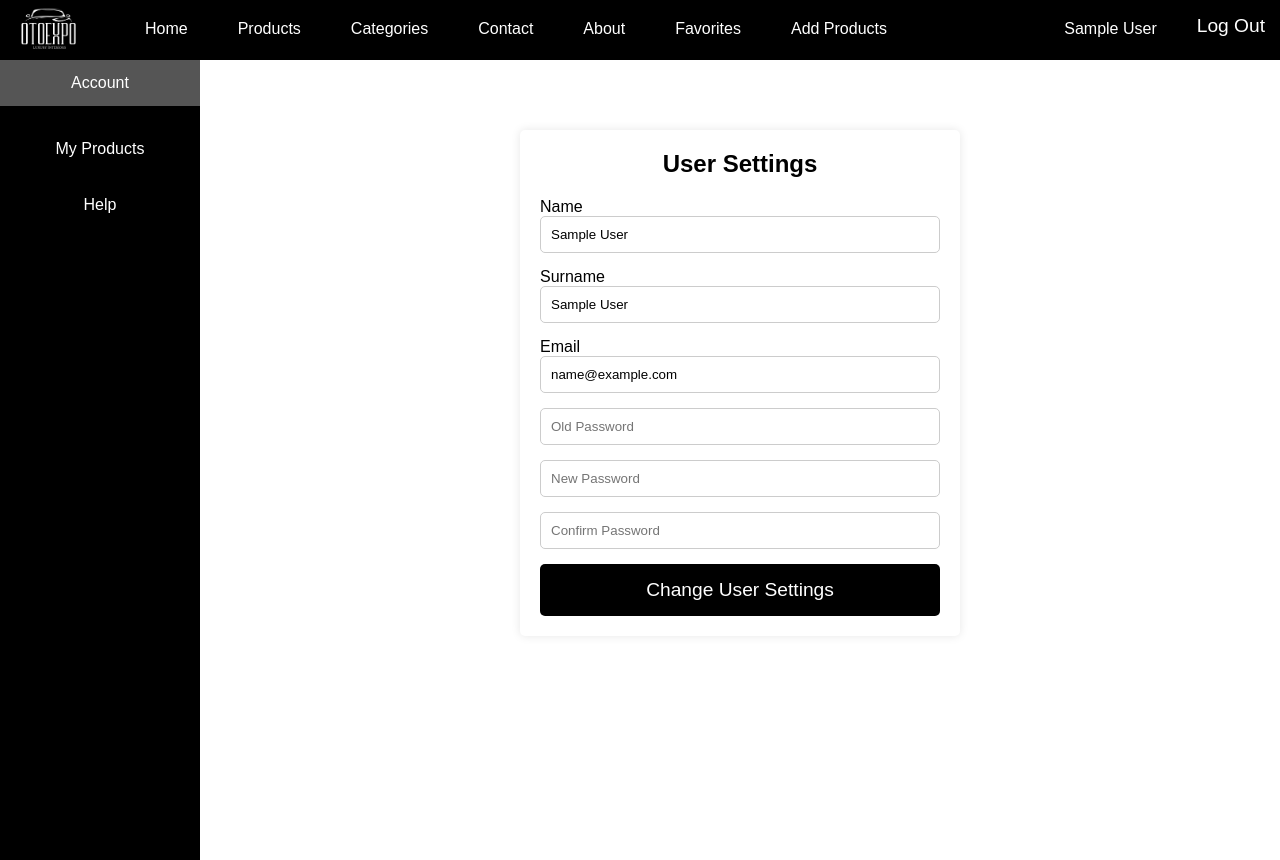
After one commit to Jaeger0000/OtoExpo, a Node server app: page /user/1/account in a window 1280 px wide. The commit adds this page. Run offline with Node 20, Linux system fonts and the light colour scheme; the visitor is signed in with stand-in values (Sample User, id 1); some libraries are stand-ins or nearby versions.

Commit message:
user setting page added

```diff
--- a/app.js
+++ b/app.js
@@ -5,8 +5,8 @@ const store = require('./util/session-store');
 const path = require('path');
 
 const session = require('express-session');
-
 const flash = require('connect-flash');
+const csrf  = require('csurf');
 
 const User = require('./models/user');
 const Favorite = require('./models/favorite');
@@ -28,6 +28,7 @@ const addProductRoutes = require('./routes/add-product');
 
 
 const app = express();
+const csrfProtection = csrf();
 
 app.set('view engine', 'ejs');
 app.set('views', 'views');
@@ -35,6 +36,7 @@ app.set('views', 'views');
 app.use(express.urlencoded({ extended: false }));
 app.use(express.static(path.join(__dirname, 'public')));
 app.use(session({secret: 'oto-expo-databese', resave: false, saveUninitialized: false, store: store}));
+app.use(csrfProtection);
 app.use(flash());
 
 app.use((req, res, next) => {
@@ -45,6 +47,7 @@ app.use((req, res, next) => {
                 res.locals.user = user;
             }
             res.locals.isAuthenticated = req.session.isLoggedIn;
+            res.locals.csrfToken = req.csrfToken();
             next();
         } catch (error) {
             console.log(error);
@@ -111,3 +114,16 @@ app.listen(3000);
 
 //
 //data yazdırırken html olarak yazmlarını sağlama eklenecek
+
+// kullanıcı forgot password kısmı
+// kullanıcı myproducts kısmı
+// kullanıcı myproducts edit kkısmı
+// kullanıcı myproducts delete kısmı
+// kullanıcı myproducts addcar addmotorcycle kısmı
+// kullanıcı myproducts addcar addmotorcycle backend kısmı
+// foto yükleme image kullanrak file kısmı
+// home page düzenlenecek
+// products detail kısmı eklenecek
+// products add favorite backend kısmı
+// products add favorite frontend kısmı
+// products categories kısmı düzenle
--- a/controllers/user-controller.js
+++ b/controllers/user-controller.js
@@ -8,16 +8,16 @@ exports.getFavorite = (req, res, next) => {
     } else {
         errormsg = null;
     }
-    async function init(){
+    async function init() {
         try {
-            if(!req.session.user){
+            if (!req.session.user) {
                 return res.redirect('/login');
             }
             const user = await User.findByPk(req.session.user.id);
             const favorite = await user.getFavorite();
-            const products = await favorite.getProducts();
-            res.render('UserPages/favorite',{
-                path:'/favorite',
+            const products = await favorite.getCars(); // üç farklı favorite böl 3 farklı değer yolla
+            res.render('UserPages/favorite', {
+                path: '/favorite',
                 error: errormsg,
                 favorites: products
             });
@@ -28,3 +28,25 @@ exports.getFavorite = (req, res, next) => {
     }
     init();
 }
+
+exports.getUser = (req, res, next) => {
+    const userId = req.params.UserId;
+    async function init() {
+        try {
+            const user = await User.findByPk(userId);
+            var errormsg = req.flash('error');
+            if (errormsg.length > 0) {
+                errormsg = errormsg[0];
+            } else {
+                errormsg = null;
+            }
+            res.render('UserPages/user', { path: 'user/account', error: errormsg , user: user});
+        } catch (error) {
+            console.log(error);
+        }
+
+
+    }
+    init();
+
+}
--- a/public/css/navBarCss.css
+++ b/public/css/navBarCss.css
@@ -100,34 +100,6 @@ body, ul {
     margin-bottom: 10px; /* Margin at the bottom */
   }
 
-  .dropbtn-user{
-    background-color: black;
-    color: white;
-    padding: 14px 16px;
-    font-size: medium;
-    border: none;
-  }
-  .dropdown-content-user {
-    display: none;
-    position: fixed;
-    background-color: #333;
-    min-width: 160px;
-    z-index: 1;
-  }
-
-  .dropdown-content-user a {
-    color: white;
-    padding: 12px 16px 20px;
-    text-decoration: none;
-    display: block;
-    text-align: left;
-  }
-
-  /* Show the dropdown menu on hover */
-   li:hover .dropdown-content-user {
-    display: block;
-  }
-
 
 
   .logo {
--- /dev/null
+++ b/public/css/userSetting.css
@@ -0,0 +1,58 @@
+.container-left-navbar {
+    display: flex;
+    height: 100vh;
+
+}
+* {
+    margin: 0;
+}
+
+
+.navbar-left {
+    background-color: black;
+    color: #fff;
+    width: 200px;
+    height: 100%;
+    box-sizing: border-box;
+}
+
+.navbar-left ul {
+    list-style-type: none;
+}
+
+.navbar-left ul li {
+    list-style-type: none;
+    margin: 0;
+    padding: 0;
+    overflow: hidden;
+    margin-bottom: 10px;
+
+}
+.navbar-left-a{
+    display: block;
+    color: white;
+    text-align: center;
+    padding: 14px 16px;
+    text-decoration: none;
+
+}
+.navbar-left-a:hover {
+    color: white;
+    background-color: #555;
+    padding: 14px 16px;
+    text-decoration: none;
+  }
+
+.navbar-left-a.active {
+    color: white;
+    background-color: #555;
+    text-align: center;
+    padding: 14px 16px;
+    text-decoration: none;
+    margin-bottom: 10px;
+  }
+
+.content-left {
+    flex-grow: 1;
+    padding: 20px;
+}
--- a/routes/add-product.js
+++ b/routes/add-product.js
@@ -13,8 +13,8 @@ router.post('/add-product/car', isLogin, addProductController.postAddProductCar)
 router.get('/add-product/motorcycle', isLogin, addProductController.getAddProductMotorcycle);
 router.post('/add-product/motorcycle', isLogin, addProductController.postAddProductMotorcycle);
 
-router.get('add-product/building', isLogin, addProductController.getAddProductBuilding);
-router.post('add-product/building', isLogin, addProductController.postAddProductBuilding);
+router.get('/add-product/building', isLogin, addProductController.getAddProductBuilding);
+router.post('/add-product/building', isLogin, addProductController.postAddProductBuilding);
 
 
 module.exports = router;
--- a/routes/user-page.js
+++ b/routes/user-page.js
@@ -2,8 +2,10 @@ const express = require('express');
 const router = express.Router();
 
 const userController = require('../controllers/user-controller');
+const isLogin = require('../middleware/isLogin');
 
 router.get('/favorite',userController.getFavorite);
+router.get('/user/:UserId/account',isLogin,userController.getUser);
 
 
 
--- a/views/AuthPages/login.ejs
+++ b/views/AuthPages/login.ejs
@@ -13,6 +13,7 @@
   <form action="/login" method="post">
     <input type="email" name="email" placeholder="Email" required>
     <input type="password" name="password" placeholder="Password" required>
+    <input type="hidden" name="_csrf" value="<%= csrfToken %>">
     <input type="submit" value="Login">
   </form>
   <div class="text-center">
--- a/views/AuthPages/signup.ejs
+++ b/views/AuthPages/signup.ejs
@@ -17,6 +17,7 @@
     <input type="email" name="email" placeholder="Email" required>
     <input type="password" name="password" placeholder="Password" required>
     <input type="password" name="cfrmPassword" placeholder="Confirm Password" required>
+    <input type="hidden" name="_csrf" value="<%= csrfToken %>">
     <input type="submit" value="Signup">
   </form>
   <div class="text-center text-small">
--- /dev/null
+++ b/views/UserPages/user.ejs
@@ -0,0 +1,42 @@
+<%- include('../includes/head');  %>
+<link rel="stylesheet" href="/css/navBarCss.css">
+<link rel="stylesheet" href="/css/signup.css">
+<link rel="stylesheet" href="/css/userSetting.css">
+
+</head>
+<body>
+<%- include('../includes/nav-bar');  %>
+<main>
+    <div class="container-left-navbar">
+        <nav class="navbar-left">
+            <ul>
+                <li><a class="navbar-left-a <%= path==='user/account' ? 'active': '' %>" href="/user/<%= user.id %>/account" >Account</a></li>
+                <li><a class="navbar-left-a" href="/user/<%= user.id %>/products">My Products</a></li>
+                <li><a class="navbar-left-a" href="/user/<%= user.id %>/help">Help</a></li>
+            </ul>
+        </nav>
+        <div class="content-left">
+            <!-- Sayfa içeriği buraya gelecek -->
+            <div class="container">
+                <% if(error){ %>
+                <h4 class="error-message"><%= error %></h4>
+                <%  } %>
+              <h2 class="signupH2">User Settings</h2>
+              <form action="/signup" method="post">
+                <label for="name">Name</label>
+                <input type="text" id="name" name="name" value="<%= user.name %>" required>
+                <label for="name">Surname</label>
+                <input type="text" name="surName" value="<%= user.surName %>" required>
+                <label for="name">Email</label>
+                <input type="email" name="email" value="<%= user.email %>" required>
+                <input type="password" name="password" placeholder="Old Password" required>
+                <input type="password" name="password" placeholder="New Password" required>
+                <input type="password" name="cfrmPassword" placeholder="Confirm Password" required>
+                <input type="hidden" name="_csrf" value="<%= csrfToken %>">
+                <input type="submit" value="Change User Settings">
+              </form>
+            </div>
+        </div>
+
+</body>
+</html>
--- a/views/includes/nav-bar.ejs
+++ b/views/includes/nav-bar.ejs
@@ -1,7 +1,6 @@
 <nav>
 <div class="navbar">
   <ul>
-    <!-- <li><h1 class="otoExpo-main">OtoExpo</h1></li> -->
     <li>
       <div class="logo"></div>
     </li>
@@ -21,15 +20,12 @@
       <% if(isAuthenticated){ %>
     <li><a href="/favorite">Favorites</a></li>
     <li><a href="/add-product">Add Products</a></li>
-    <li style="float:right"><form action="/logout" method="post" > <input type="submit" value="Log Out"></form></li>
-    <li style="float:right" class="dropdown">
-      <a class="dropbtn-user user-name-size"><%= user.name %></a>
-        <div class="dropdown-content-user">
-          <a href="/categories/cars">Cars</a>
-          <a href="/categories/motorcycles">Motorcycles</a>
-          <a href="/categories/buildings">Buildings</a>
-        </div>
-        </li>
+    <li style="float:right"><form action="/logout" method="post" >
+      <input type="hidden" name="_csrf" value="<%= csrfToken %>">
+      <input type="submit" value="Log Out"></form></li>
+    <li style="float:right">
+      <a class="" href="/user/<%= user.id %>/account"><%= user.name %></a>
+    </li>
 
     <% } else { %>
     <li style="float:right"><a href="/login" class="<%= path==='/login' ? 'active' : '' %>">Login</a></li>
```
Also changed, not shown: views/UserPages/add-product-pages/add-product-building.ejs (+4 -3 lines), views/UserPages/add-product-pages/add-product-motorcycle.ejs (+5 -4 lines).
